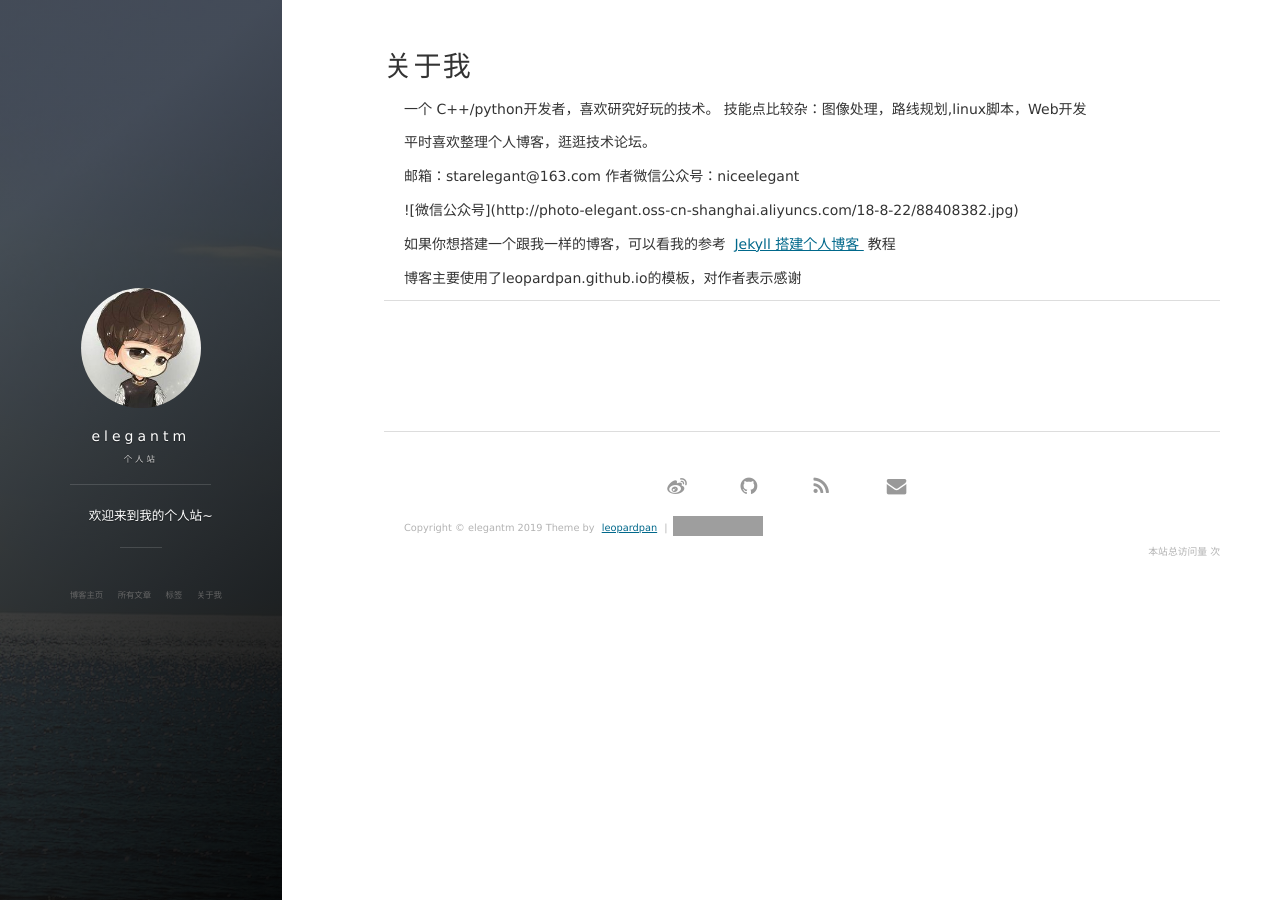
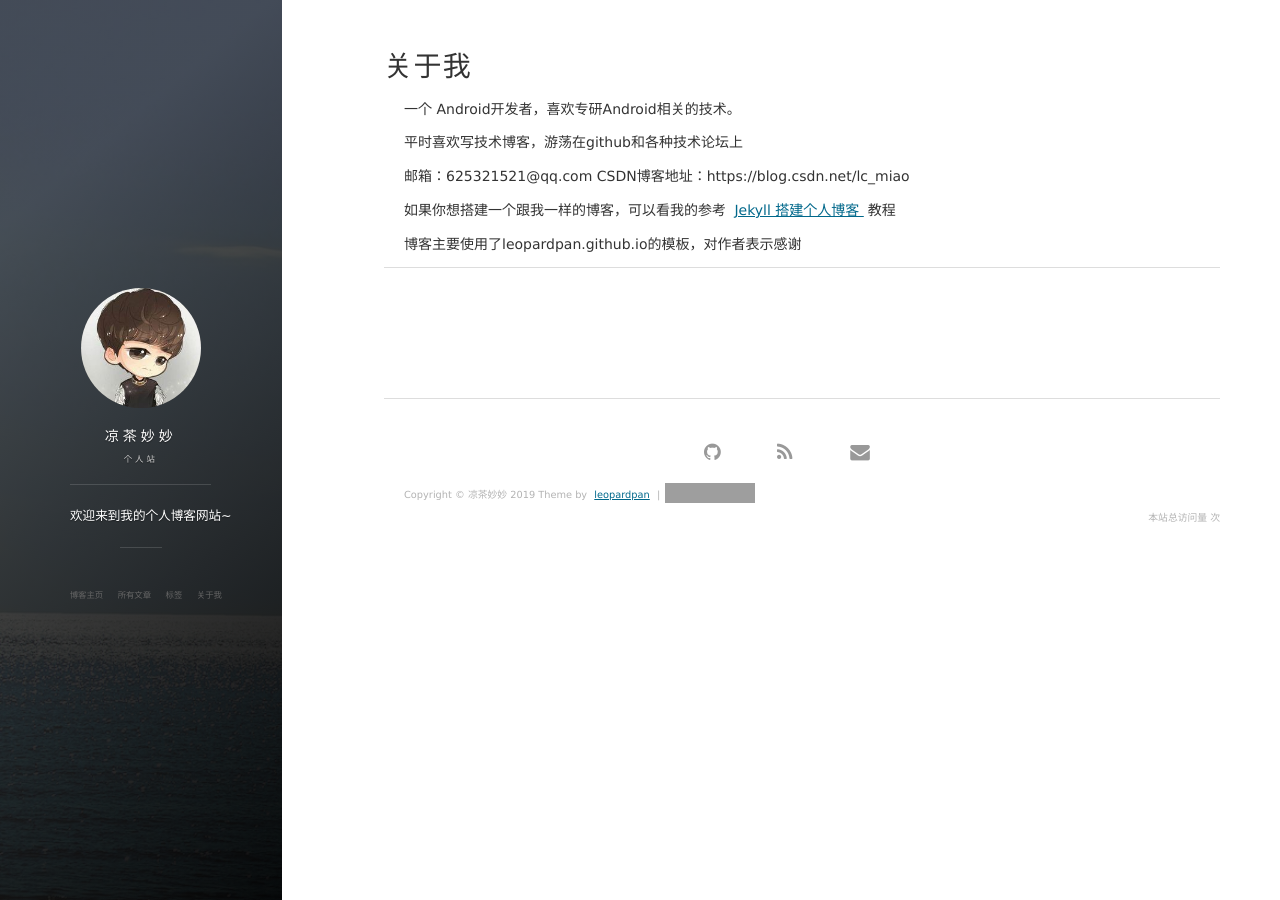
Before and after one commit to teajoyus/teajoyus.github.io, a Jekyll site: the page built from about.md, in a window 1280 px wide. Built offline with Jekyll 4.4.1, drawn with Linux system fonts in a browser that asks for light colours; nearby versions of some CDN libraries; our own code applies the rules of GitHub Pages for plain Markdown files; comment, search, counter and statistics services are not loaded; grey boxes are pictures that could not be loaded.

Commit message:
Init commit

```diff
--- a/_config.yml
+++ b/_config.yml
@@ -1,11 +1,11 @@
 # Basic
-title: elegantm
+title: 凉茶妙妙
 subtitle: 个人站
-description: 欢迎来到我的个人站~
+description: 欢迎来到我的个人博客网站~
 # 头像里面的标题
-avatarTitle: elegantm
+avatarTitle: teajoyus
 # 头像里面的描述
-avatarDesc: python / C++
+avatarDesc: Android/Java
 url: "http://baixin.io"
 
 # Comment
@@ -15,10 +15,8 @@ comment:
 
 # Social
 social:
-    weibo: 1063459334
-    github: elegantm
-    # twitter:
-    mail: elegantm88@gmail.com
+    github: teajoyus
+    mail: 625321521@qq.com
 
 # 百度统计
 # 使用博客模板请去掉或者更换 id
--- a/about.md
+++ b/about.md
@@ -3,19 +3,15 @@ layout: page
 title: 关于我
 ---
 
-一个 C++/python开发者，喜欢研究好玩的技术。
-技能点比较杂：图像处理，路线规划,linux脚本，Web开发
+一个 Android开发者，喜欢专研Android相关的技术。
+
 <p>
-平时喜欢整理个人博客，逛逛技术论坛。
+平时喜欢写技术博客，游荡在github和各种技术论坛上
 <p>
 
 
 <p>
-邮箱：starelegant@163.com
-
-作者微信公众号：niceelegant
-<p>
-![微信公众号](http://photo-elegant.oss-cn-shanghai.aliyuncs.com/18-8-22/88408382.jpg)
+邮箱：625321521@qq.com  CSDN博客地址：https://blog.csdn.net/lc_miao
 
 <p>
 
```
Also changed, not shown: _posts/Android如何计算View的深度.md (added, +109 -0 lines).
